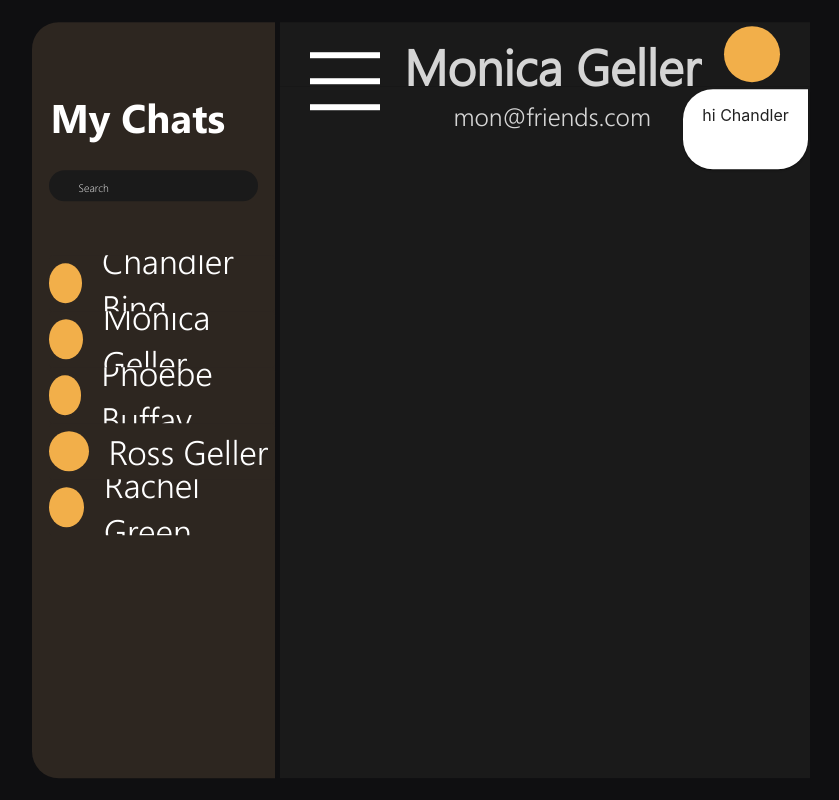
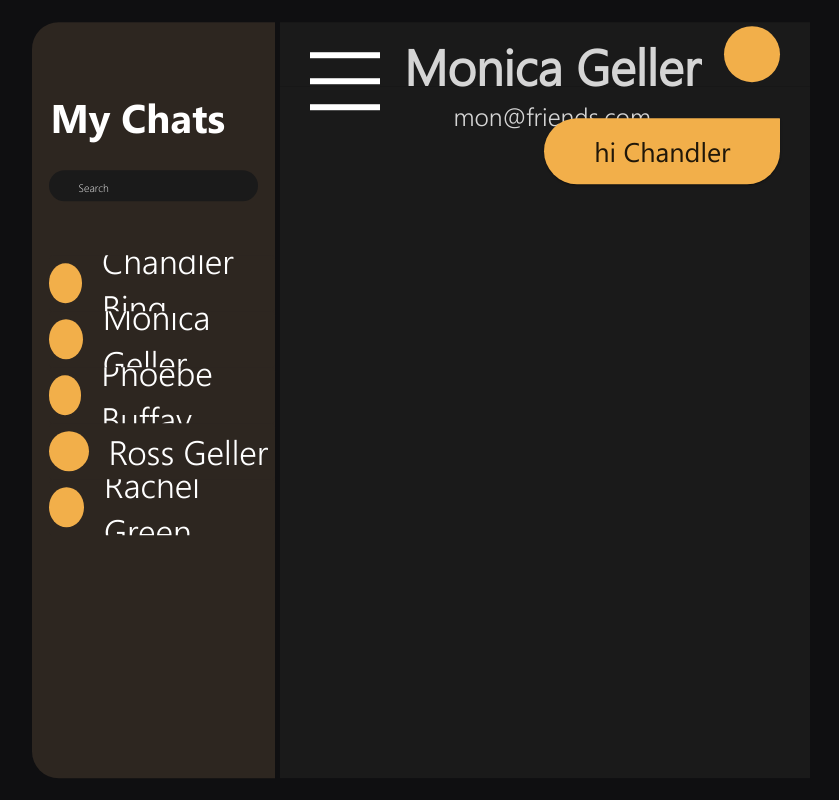
Before and after one commit to AshishS-1123/React-Chat-App, a React (Create React App) app: page /chats in a window 1280 px wide. Shown: the whole page, without its empty margins (219-1058 px from the left). Built offline with nearby package versions, Linux system fonts and the light colour scheme; what reactfire would draw is missing.

Commit message:
Added styles for message cards

```diff
--- a/src/components/chats/MessageList.css
+++ b/src/components/chats/MessageList.css
@@ -1,6 +1,7 @@
 #MessageList__container {
 	width: 41.4583vw;
-	height: 86.4444vh;
+	height: 82.4444vh;
+	padding-top: 4vh;
 
 	display: flex;
 	flex-direction: column;
@@ -10,18 +11,21 @@
 }
 
 .MessageList__card {
-	height: 6vh;
+	font-family: "Regular";
+	font-size: 27px;
+	background: #f2af4a !important;
 
-	margin: 0.2vw;
-	padding: 1em 1.2em;
+	padding: 15px 50px;
+	margin-left: 30px !important;
+	max-width: 40%;
 
-	align-self: flex-start;
-	border-radius: 30px !important;
-	border-top-left-radius: 0px !important;
+	border-radius: 500px !important;
+	border-top-left-radius: 7px !important;
 }
 
 .MessageList__card_sent {
+	margin-right: 30px !important;
+	border-top-right-radius: 7px !important;
+	border-top-left-radius: 500px !important;
 	align-self: flex-end;
-	border-top-left-radius: 30px !important;
-	border-top-right-radius: 0px !important;
 }
```
